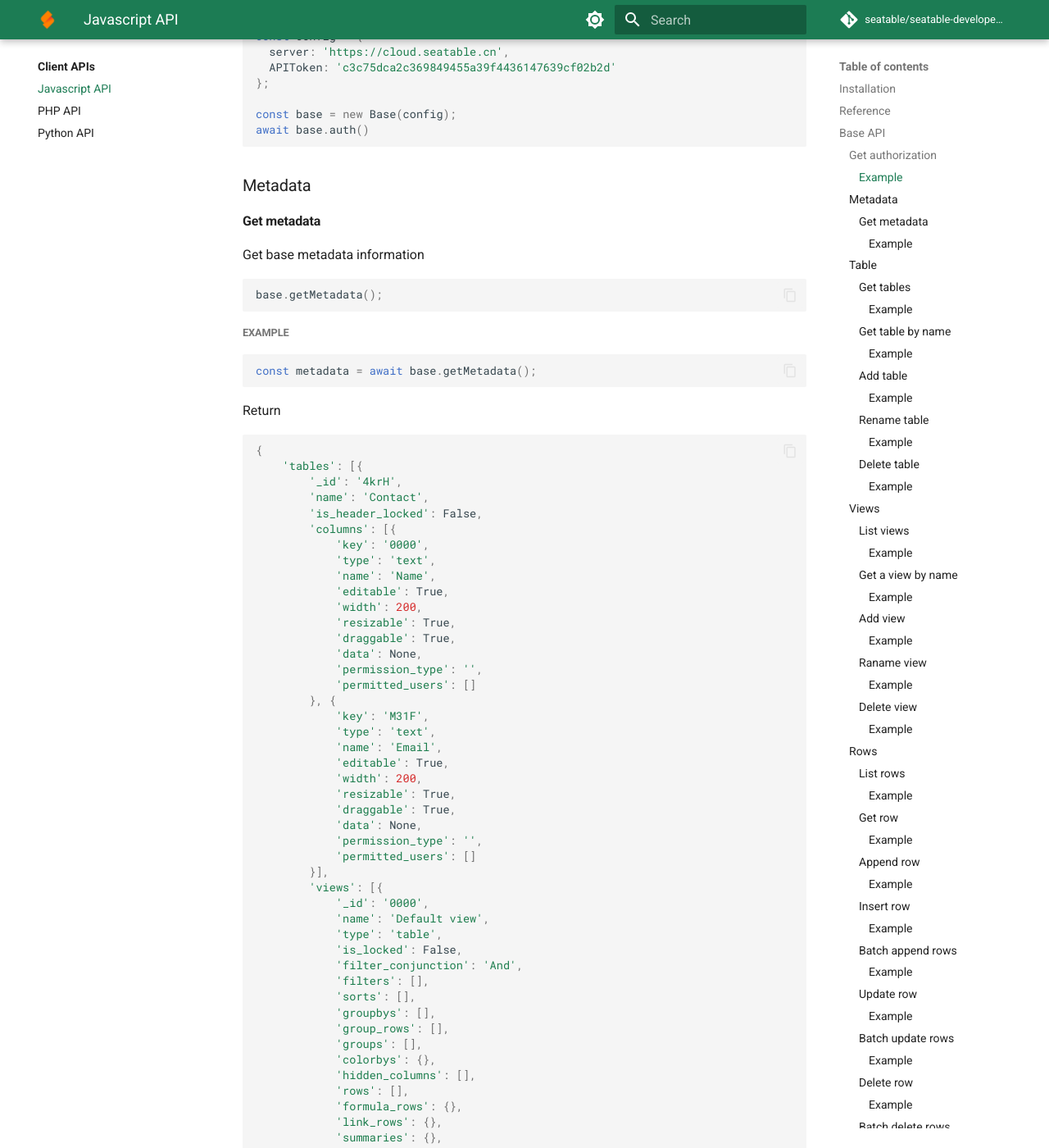
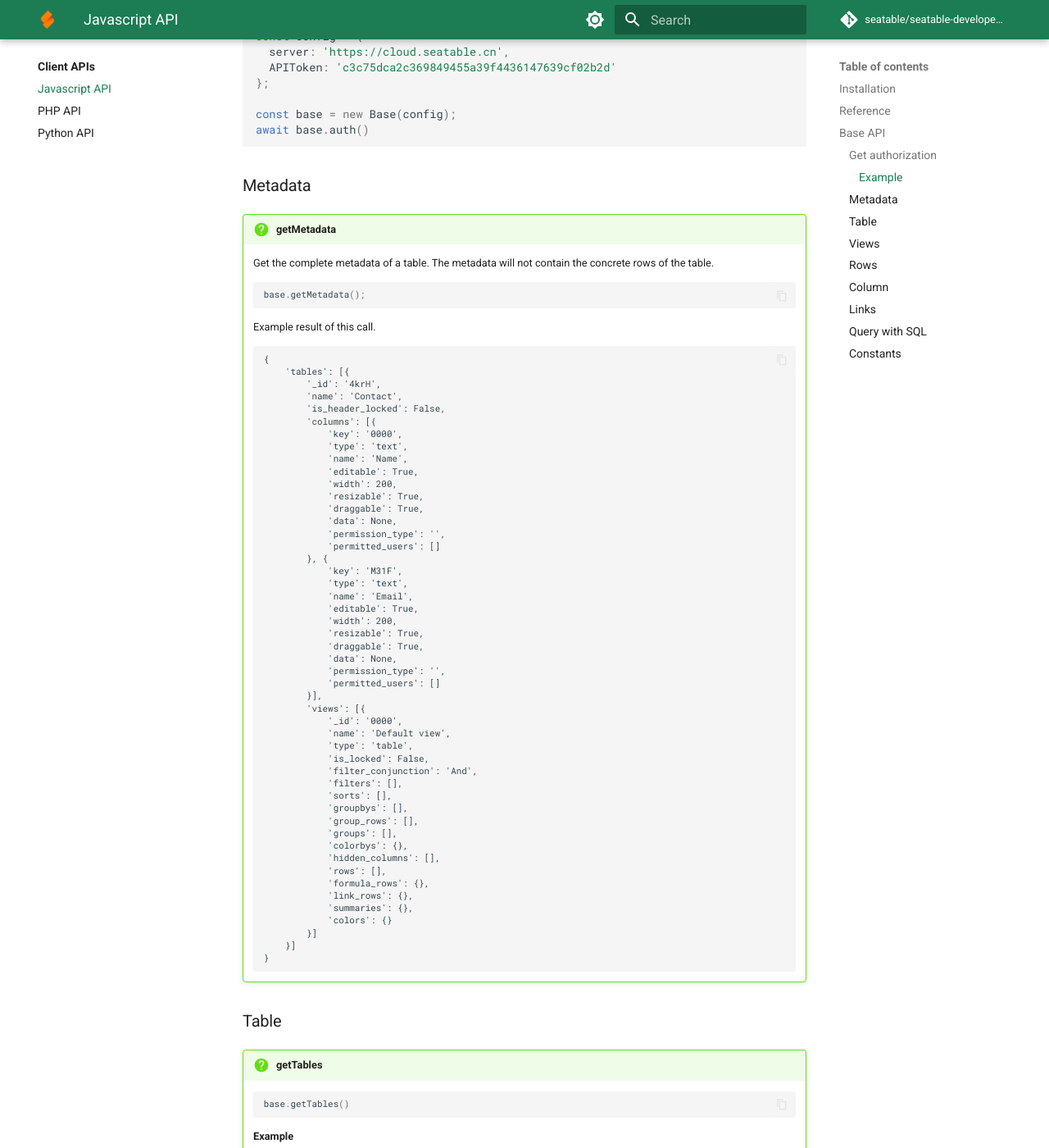
Before and after one commit to seatable/seatable-developer-docs, an MkDocs documentation site: the page built from docs/clients/javascript_api.md, in a window 1280 px wide and 1400 px high, scrolled down 1519 px. Shown: the whole window at 82% size. Built offline with MkDocs 1.6.1 and Material for MkDocs 9.7.7, drawn with Linux system fonts in a browser that asks for light colours; comment, search, counter and statistics services are not loaded; some of the changed text lies outside the part shown.

Commit message:
Update javascript_api.md

`````diff
--- a/docs/clients/javascript_api.md
+++ b/docs/clients/javascript_api.md
@@ -69,296 +69,275 @@ await base.auth()
 
 ### Metadata
 
-#### Get metadata
+!!! question "getMetadata"
 
-Get base metadata information
+    Get the complete metadata of a table. The metadata will not contain the concrete rows of the table.
 
-```javascript
-base.getMetadata();
-```
+    ``` js
+    base.getMetadata();
+    ```
 
-##### Example
+    Example result of this call.
 
-```javascript
-const metadata = await base.getMetadata();
-```
-
-Return
-
-```javascript
-{
-	'tables': [{
-		'_id': '4krH',
-		'name': 'Contact',
-		'is_header_locked': False,
-		'columns': [{
-			'key': '0000',
-			'type': 'text',
-			'name': 'Name',
-			'editable': True,
-			'width': 200,
-			'resizable': True,
-			'draggable': True,
-			'data': None,
-			'permission_type': '',
-			'permitted_users': []
-		}, {
-			'key': 'M31F',
-			'type': 'text',
-			'name': 'Email',
-			'editable': True,
-			'width': 200,
-			'resizable': True,
-			'draggable': True,
-			'data': None,
-			'permission_type': '',
-			'permitted_users': []
-		}],
-		'views': [{
-			'_id': '0000',
-			'name': 'Default view',
-			'type': 'table',
-			'is_locked': False,
-			'filter_conjunction': 'And',
-			'filters': [],
-			'sorts': [],
-			'groupbys': [],
-			'group_rows': [],
-			'groups': [],
-			'colorbys': {},
-			'hidden_columns': [],
-			'rows': [],
-			'formula_rows': {},
-			'link_rows': {},
-			'summaries': {},
-			'colors': {}
-		}]
-	}]
-}
-```
+    ```
+    {
+        'tables': [{
+            '_id': '4krH',
+            'name': 'Contact',
+            'is_header_locked': False,
+            'columns': [{
+                'key': '0000',
+                'type': 'text',
+                'name': 'Name',
+                'editable': True,
+                'width': 200,
+                'resizable': True,
+                'draggable': True,
+                'data': None,
+                'permission_type': '',
+                'permitted_users': []
+            }, {
+                'key': 'M31F',
+                'type': 'text',
+                'name': 'Email',
+                'editable': True,
+                'width': 200,
+                'resizable': True,
+                'draggable': True,
+                'data': None,
+                'permission_type': '',
+                'permitted_users': []
+            }],
+            'views': [{
+                '_id': '0000',
+                'name': 'Default view',
+                'type': 'table',
+                'is_locked': False,
+                'filter_conjunction': 'And',
+                'filters': [],
+                'sorts': [],
+                'groupbys': [],
+                'group_rows': [],
+                'groups': [],
+                'colorbys': {},
+                'hidden_columns': [],
+                'rows': [],
+                'formula_rows': {},
+                'link_rows': {},
+                'summaries': {},
+                'colors': {}
+            }]
+        }]
+    }
+    ```
 
 ### Table
 
-####  Get tables
+!!! question "getTables"
 
-List table infos in a base
+    ``` js
+    base.getTables()
+    ```
 
-```javascript
-base.getTables()
-```
+    __Example__
+    ``` js
+    const tables = await base.getTables();
+    ```
 
-##### Example
+!!! question "getTableByName"
 
-```javascript
-const tables = await base.getTables();
-```
-
-####  Get table by name
-
-```javascript
+````
+``` js
 base.getTableByName(table_name);
 ```
 
-##### Example
-
-```javascript
+__Example__
+``` js
 const table = await base.getTableByName('Table1')
 ```
+````
 
-#### Add table
+!!! question "addTable"
 
-Add a table to a base
-
-```javascript
-base.addTable(table_name, lang='en')
+````
+``` js
+base.addTable(table_name, lang='en', columns=[])
 ```
 
-* lang：language，default by English ('en') , and Chinese is also supported ('zh-cn')
+__Example__
+``` js
+await base.addTable('Investigation', lang='en')
+```
+````
 
-##### Example
+!!! question "renameTable
 
-```javascript
-await base.addTable('项目调查表', lang='zh-cn')
-```
-
-####  Rename table
-
-```javascript
+````
+``` js
 base.renameTable(old_name, new_name)
 ```
 
-##### Example
-
-```javascript
+__Example__
+``` js
 await base.renameTable('Table_Add1', 'New_Table_Add1');
 ```
+````
 
-####  Delete table
+!!! question "deleteTable"
 
-```javascript
+````
+``` js
 base.deleteTable(table_name)
 ```
 
-##### Example
-
-```javascript
+__Example__
+``` js
 await base.deleteTable('Table1')
 ```
-
-
+````
 
 ### Views
 
-#### List views
+!!! question "listViews"
 
-```javascript
+````
+``` js
 base.listViews(table_name)
 ```
 
-##### Example
-
-```javascript
+__Example__
+``` js
 const views = await base.listViews('Table1')
 ```
+````
 
-#### Get a view by name
+!!! question "getViewByName"
 
-Example
-
-```javascript
+````
+``` js
 base.getViewByName(table_name, view_name);
 ```
 
-##### Example
-
-```javascript
+__Example__
+``` js
 const view = await base.getViewByName('Table1', 'MyView');
 ```
+````
 
-#### Add view
+!!! question "addView"
 
-```javascript
+````
+``` js
 base.addView(table_name, new_view_name);
 ```
 
-
-##### Example
-
-```javascript
+__Example__
+``` js
 await base.addView('Table1', 'new_view');
 ```
+````
 
-#### Raname view
+!!! question "renameView"
 
-```javascript
+````
+``` js
 base.renameView(table_name, view_name, new_view_name);
 ```
 
-##### Example
-
-```javascript
+__Example__
+``` js
 await base.renameView('Table1', 'myView', 'myView-01');
 ```
+````
 
-#### Delete view
+!!! question "deleteView"
 
-```javascript
+````
+``` js
 base.deleteView(table_name, view_name);
 ```
 
-##### Example
-
-```javascript
+__Example__
+``` js
 await base.deleteView('Table1', 'MyView');
 ```
+````
 
 
 
 ### Rows
 
-#### List rows
+!!! question "listRows"
 
-Get all rows of the table
-
-```javascript
+````
+``` js
 base.listRows(table_name, view_name=None, order_by='', desc='', start='', limit='')
 ```
 
-* order_by:  column name based on which ordering the data
-* start: start position of rows
-* limit:  number of rows returned
-
-##### Example
-
-```javascript
+__Example__
+``` js
 const rows1 = await base.listRows('Table1')
 const rows2 = await base.listRows('Table1', view_name='default', order_by='年龄', desc=true, start=5, limit=20)
 ```
+````
 
-#### Get row
+!!! question "getRow"
 
-Get a row of the table by row ID.
-
-```javascript
+````
+``` js
 base.getRow(table_name, row_id)
 ```
 
-##### Example
-
-```javascript
+__Example__
+``` js
 const row = await base.getRow('Table1', 'U_eTV7mDSmSd-K2P535Wzw')
 ```
+````
 
-#### Append row
+!!! question "appendRow"
 
-Append a row
-
-```javascript
+````
+``` js
 base.appendRow(table_name, row_data)
 ```
 
-##### Example
-
-```javascript
+__Example__
+``` js
 row_data = {
     "Name": "I am new Row"
 }
 
 await base.appendRow('Table1', row_data)
 ```
+````
 
-#### Insert row
+!!! question "insertRow"
 
-Insert a row
-
-```javascript
+````
+``` js
 base.insertRow(table_name, row_data, anchor_row_id)
 ```
 
-* anchor_row_id: the row under which the new row will be inserted
-
-##### Example
-
-```javascript
-row_data = {
+__Example__
+``` js
+const row_data = {
     "Name": "I am new Row"
 }
 
 await base.insertRow('Table1', row_data, 'U_eTV7mDSmSd-K2P535Wzw')
 ```
+````
 
-#### Batch append rows
+!!! question "batchAppendRows"
 
-Batch append rows
-
-```javascript
+````
+``` js
 base.batchAppendRows(table_name, rows_data)
 ```
 
-##### Example
-
-```javascript
-rows_data = [{
+__Example__
+``` js
+const rows_data = [{
                 'Name': 'test batch',
                 'content': 'Yes'
             }, {
@@ -369,37 +348,36 @@ rows_data = [{
                 'content': 'Yes'
             }]
 await base.batchAppendRows('Table6', rows_data)
+
 ```
+````
 
-#### Update row
+!!! question "updateRow"
 
-Update a row
-
-```javascript
+````
+``` js
 base.updateRow(table_name, row_id, row_data)
 ```
 
-##### Example
-
-```javascript
+__Example__
+``` js
 row_data = {
-    "dcXS": "123"
+    "Number": "123"
 }
 await base.updateRow('Table1', 'U_eTV7mDSmSd-K2P535Wzw', row_data)
 ```
+````
 
-#### Batch update rows
+!!! question "batchUpdateRows"
 
-Batch update rows
-
-```javascript
+````
+``` js
 base.batchUpdateRows(table_name, rows_data)
 ```
 
-##### Example
-
-```javascript
-updates_data = [
+__Example__
+``` js
+const updates_data = [
         {
             "row_id": "fMmCFyoxT4GN5Y2Powbl0Q",
             "row": {
@@ -424,94 +402,89 @@ updates_data = [
     ]
 await base.batchUpdateRows('Table1', rows_data=updates_data)
 ```
+````
 
-#### Delete row
+!!! question "deleteRow"
 
-Delete a row
-
-```javascript
+````
+``` js
 base.deleteRow(table_name, row_id)
 ```
 
-##### Example
-
-```javascript
+__Example__
+``` js
 await base.deleteRow('Table1', 'U_eTV7mDSmSd-K2P535Wzw')
 ```
+````
 
-#### Batch delete rows
+!!! question "batchDeleteRows"
 
-Batch delete rows
-
-```javascript
+````
+``` js
 base.batchDeleteRows(table_name, row_ids)
 ```
 
-##### Example
-
-```javascript
+__Example__
+``` js
 const del_rows = rows.slice(0, 3);
 const row_ids = del_rows.map(row => row._id);
 await base.batchDeleteRows('Table1', row_ids)
 ```
+````
 
 
 
 ### Column
 
-#### List columns
+!!! question "listColumns"
 
-List all rows of the table/view
-
-```javascript
+````
+``` js
 base.listColumns(table_name, view_name='')
 ```
 
-##### Example
-
-```javascript
+__Example__
+``` js
 const columns1 = await base.listColumns('Table1')
 const columns2 = await base.listColumns('Table1', view_name='default')
 ```
+````
 
-#### Get columns by name
+!!! question "getColumnByName"
 
-```javascript
+````
+``` js
 base.getColumnByName(table_name, column_name);
 ```
 
-##### Example
-
-```javascript
+__Example__
+``` js
 const col = await base.getColumnsByName('Table1', 'Name');
 ```
+````
 
-#### Get columns by type
+!!! question "getColumnsByType"
 
-```javascript
+````
+``` js
 base.getColumnsByType(table_name, col_type);
 ```
 
-##### Example
-
-```javascript
+__Example__
+``` js
 const cols = await base.getColumnsByType('Table1', 'number')
 ```
+````
 
-#### Insert column
+!!! question "insertColumn"
 
-Insert/Append column
-
-```javascript
+````
+``` js
 base.insertColumn(table_name, column_name, column_type, column_key='', column_data='')
 ```
 
-* column_key: the key of column after which the new column will be inserted, it will be appended to the last column by default
-* column_data: config info of column, required for link-type column, optional for other type columns
-
-##### Example
-
-```javascript
+__Example__
+``` js
 import { ColumnTypes } from 'seatable-api';
 await base.insertColumn('Table1', 'seatable-api', ColumnTypes.TEXT)
 await base.insertColumn('Table1', 'seatable-api', ColumnTypes.TEXT, '0000')
@@ -520,159 +493,136 @@ await base.insertColumn('Table1', 'Link1', ColumnTypes.LINK, column_data={
         'other_table':'Test_User'
     })
 ```
+````
 
-#### Rename column
+!!! question "renameColumn"
 
-Rename a column
-
-```javascript
+````
+``` js
 base.renameColumn(table_name, column_key, new_column_name)
 ```
 
-##### Example
-
-```javascript
+__Example__
+``` js
 await base.renameColumn('Table1', 'kSiR', 'new-seatable-api')
 ```
+````
 
-#### Resize column
+!!! question "resizeColumn"
 
-Set a column width
-
-```javascript
+````
+``` js
 base.resizeColumn(table_name, column_key, new_column_width)
 ```
 
-##### Example
-
-The default width of a column is 200, if you need to adjust the column width, such as 500
-
-```javascript
+__Example__
+``` js
 await base.resizeColumn('Table1', 'asFV', 500)
 ```
+````
 
-#### Freeze column
+!!! question "freezeColumn"
 
-Freeze a column
-
-```javascript
+````
+``` js
 base.freezeColumn(table_name, column_key, frozen)
 ```
 
-frozen: true/false
-
-##### Example
-
-```javascript
+__Example__
+``` js
 await base.freezeColumn('Table1', '0000', true)
 ```
+````
 
-#### Move column
+!!! question "moveColumn"
 
-```javascript
+````
+``` js
 base.moveColumn(table_name, column_key, target_column_key)
 ```
 
-* column_key:  the key of the column you want to move
-
-* target_column_key:  is the key of the anchor column, the moved column will be moved to the right of the column
-
-##### Example
-
-```javascript
+__Example__
+In this example, the 'loPx' column will be moved to the right of the '0000' column
+``` js
 await base.moveColumn('Table1', 'loPx', '0000')
 ```
+````
 
-In this example, the 'loPx' column will be moved to the right of the '0000' column
+!!! question "modifyColumnType"
 
-#### Modify column type
-
-Transform a column type
-
-```javascript
+````
+``` js
 base.modifyColumnType(table_name, column_key, new_column_type)
 ```
 
-##### Example
-
-```javascript
+__Example__
+``` js
 import { ColumnTypes } from 'seatable-api';
-
 await base.modifyColumnType('Table1', 'nePI', ColumnTypes.NUMBER)
 ```
+````
 
-#### Add column options
+!!! question "addColumnOptions"
 
+````
 Used by single-select or multiple-select type columns
-
-```javascript
+``` js
 base.addColumnOptions(table_name, column, options)
 ```
 
-##### Example
-
-```javascript
+__Example__
+``` js
 await base.addColumnOptions('Table1', 'My choices', [
         {"name": "ddd", "color": "#aaa", "textColor": "#000000"},
         {"name": "eee", "color": "#aaa", "textColor": "#000000"},
         {"name": "fff", "color": "#aaa", "textColor": "#000000"},
 ])
 ```
+````
 
-#### Add column cascade settings
+!!! question "addColumnCascadeSettings"
 
+````
 Used by single-select column, to add a limitation of child column options according to the option of parent column
-
-```javascript
+``` js
 base.addColumnCascadeSettings(table_name, child_column, parent_column, cascade_settings)
 ```
 
-* child_column: name of child column
-* parent_column: name of parent column
-
-##### Example
-
-```javascript
+__Example__
+``` js
 await base.addColumnCascadeSettings("Table1", "single-op-col-c", "single-op-col", {
   "aaa": ["aaa-1", "aaa-2"], # If “aaa” is selected by parent column, the available options of child column are "aaa-1 and aaa-2"
   "bbb": ["bbb-1", "bbb-2"],
   "ccc": ["ccc-1", "ccc-2"]
 })
 ```
+````
 
-#### Delete column
+!!! question "deleteColumn"
 
-Delete a column
-
-```javascript
+````
+``` js
 base.deleteColumn(table_name, column_key)
 ```
 
-##### Example
-
-```javascript
+__Example__
+``` js
 await base.deleteColumn('Table1', 'bsKL')
 ```
-
-
+````
 
 ### Links
 
-#### Get linked records
+!!! question "getLinkedRecords"
 
+````
 List the linked records of rows. You can get the linked records of multiple rows.
-
-```javascript
+``` js
 base.getLinkedRecords(table_id, link_column_key, rows)
 ```
 
-* table_id: the id of link table
-* link_column_key: the column key of the link column of link table ( not link_id )
-* rows: a list, each item of the which contains a row info including row_id, offset (defualt by 0) and limit (default by 10) of link table
-
-##### Example
-
-```javascript
+__Example__
+``` js
 await base.getLinkedRecords('0000', '89o4', [
   {'row_id': 'FzNqJxVUT8KrRjewBkPp8Q', 'limit': 2, 'offset': 0},
   {'row_id': 'Jmnrkn6TQdyRg1KmOM4zZg', 'limit': 20}
@@ -694,45 +644,32 @@ await base.getLinkedRecords('0000', '89o4', [
   ]
 }
 ```
+````
 
-#### Add link
+!!! question "addLink"
 
+````
 Add links, link other table records
-
-```javascript
+``` js
 base.addLink(link_id, table_name, other_table_name, row_id, other_row_id)
 ```
 
-* link_id:  link_id in the data attribute of the link column
-* table_name: the name of the link table
-* other_table_name: the name of the linked table
-* row_id: id of link row
-* other_row_id: id of the linked row
-
-##### Example
-
-```javascript
+__Example__
+``` js
 await base.addLink('5WeC', 'real-img-files', 'contact', 'CGtoJB1oQM60RiKT-c5J-g', 'PALm2wPKTCy-jdJNv_UWaQ')
 ```
+````
 
-#### Update link
+!!! question "updateLink"
 
+````
 Modify the info of link-type column
-
-```
+``` js
 base.updateLink(link_id, table_id, other_table_id, row_id, other_rows_ids)
 ```
 
-* link_id:  link_id in the data attribute of the link column
-* table_id: the id of the link table
-* other_table_id:  the id of the linked table
-* row_id:   id of link row
-* other_rows_ids: ids of the linked row
-
-
-##### Example
-
-```javascript
+__Example__
+``` js
 await base.updateLink(
         link_id='r4IJ',
         table_id='0000',
@@ -744,18 +681,18 @@ await base.updateLink(
         ]
     )
 ```
+````
 
-#### Batch update links
+!!! question "batchUpdateLinks"
 
+````
 Batch update infos of link-type columns
-
-```javascript
+``` js
 base.batchUpdateLinks(link_id, table_id, other_table_id, row_id_list, other_rows_ids_map)
 ```
 
-##### Example
-
-```javascript
+__Example__
+``` js
 link_id = "WaW5"
 table_id ="0000"
 other_table_id = "jtsf"
@@ -768,71 +705,50 @@ other_rows_ids_map = {
 
 await base.batchUpdateLinks(link_id, table_id, other_table_id, row_id_list, other_rows_ids_map)
 ```
+````
 
-#### Remove link
+!!! question "removeLink"
 
-Delete the link row
-
-```javascript
+````
+``` js
 base.removeLink(link_id, table_name, other_table_name, row_id, other_row_id)
 ```
 
-##### Example
-
-```javascript
+__Example__
+``` js
 await base.removeLink('5WeC', 'real-img-files', 'contact', 'CGtoJB1oQM60RiKT-c5J-g', 'PALm2wPKTCy-jdJNv_UWaQ')
 ```
+````
 
-#### Get link id
+!!! question "removeLink"
 
-Get the link id by column name
-
-```javascript
+````
+``` js
 base.getColumnLinkId(columns, column_name)
 ```
 
-##### Example
-
-```javascript
+__Example__
+``` js
 const columns = await base.listColumns('Table1'); // return table's columns
 const linkId = await base.getColumnLinkId(columns, 'Record') // return the link id such as 'aHL2'
 ```
-
-
+````
 
 ### Query with SQL
 
-#### Query
+!!! question "query"
 
+````
 Use sql to query a base
-
-```javascript
+``` js
 base.query(sql)
 ```
 
-* sql: sql statement
-
-**Note: Only 100 results will be returned by default. To get more results, add `limit` in SQL statement.**
-
-Possible exceptions
-
-* ValueError: sql can not be empty
-* ConnectionError: network error
-* Exception: no such table
-* Exception: no such column
-* Exception: columns in group by should match columns in select
-
-#### Example
-
-##### Basic
-
-```javascript
+__Example: BASIC__
+``` js
 await base.query('select name, price, year from Bill')
 ```
-
-Result
-
-```javascript
+Returns for example the following:
 [
     {'_id': 'PzBiZklNTGiGJS-4c0_VLw', 'name': 'Bob', 'price': 300, 'year': 2019},
     {'_id': 'Ep7odyv1QC2vDQR2raMvSA', 'name': 'Bob', 'price': 300, 'year': 2021},
@@ -842,34 +758,25 @@ Result
     {'_id': 'EvwCWtX3RmKYKHQO9w2kLg', 'name': 'Jane', 'price': 200, 'year': 2020},
     {'_id': 'BTiIGSTgR06UhPLhejFctA', 'name': 'Jane', 'price': 200, 'year': 2021}
 ]
-```
 
-##### WHERE
+__Example: WHERE__
 
-```javascript
+``` js
 await base.query('select name, price from Bill where year = 2021 ')
 ```
-
-Result
-
-```javascript
+Returns for example the following:
 [
     {'_id': 'Ep7odyv1QC2vDQR2raMvSA', 'name': 'Bob', 'price': 300},
     {'_id': 'W0BrjGQpSES9nfSytvXgMA', 'name': 'Tom', 'price': 200},
     {'_id': 'BTiIGSTgR06UhPLhejFctA', 'name': 'Jane', 'price': 200}
 ]
-```
 
+__Example: ORDER BY__
 
-##### ORDER BY
-
-```javascript
+``` js
 await base.query('select name, price, year from Bill order by year')
 ```
-
-结果
-
-```javascript
+Returns for example the following:
 [
     {'_id': 'PzBiZklNTGiGJS-4c0_VLw', 'name': 'Bob', 'price': 300, 'year': 2019},
     {'_id': 'f1x3X_8uTtSDUe9D60VlYQ', 'name': 'Tom', 'price': 100, 'year': 2019},
@@ -879,52 +786,42 @@ await base.query('select name, price, year from Bill order by year')
     {'_id': 'W0BrjGQpSES9nfSytvXgMA', 'name': 'Tom', 'price': 200, 'year': 2021},
     {'_id': 'BTiIGSTgR06UhPLhejFctA', 'name': 'Jane', 'price': 200, 'year': 2021}
 ]
-```
 
-##### GROUP BY
 
-```javascript
+__Example: GROUP BY__
+
+``` js
 await base.query('select name, sum(price) from Bill group by name')
 ```
-
-Result
-
-```javascript
+Returns for example the following:
 [
     {'SUM(price)': 600, 'name': 'Bob'},
     {'SUM(price)': 400, 'name': 'Tom'},
     {'SUM(price)': 400, 'name': 'Jane'}
 ]
-```
 
+__Example: DISTINCT__
 
-##### DISTINCT
-
-```javascript
+``` js
 await base.query('select distinct name from Bill')
 ```
-
-Result
-
-```javascript
+Returns for example the following:
 [
     {'_id': 'PzBiZklNTGiGJS-4c0_VLw', 'name': 'Bob'},
     {'_id': 'f1x3X_8uTtSDUe9D60VlYQ', 'name': 'Tom'},
     {'_id': 'EvwCWtX3RmKYKHQO9w2kLg', 'name': 'Jane'}
 ]
-```
-
-
+````
 
 ### Constants
 
 In the script there may be some constants we need to know
 
-#### ColumnTypes
+!!! question "ColumnTypes"
 
+````
 Column type, when insert/add columns, change column types, etc. need to be used
-
-```javascript
+``` js
 import { ColumnTypes } from 'seatable-api';
 
 ColumnTypes.NUMBER              // number
@@ -947,3 +844,4 @@ ColumnTypes.GEOLOCATION         // geolocation
 ColumnTypes.AUTO_NUMBER         // auto munber
 ColumnTypes.URL                 // URL
 ```
+````
`````
